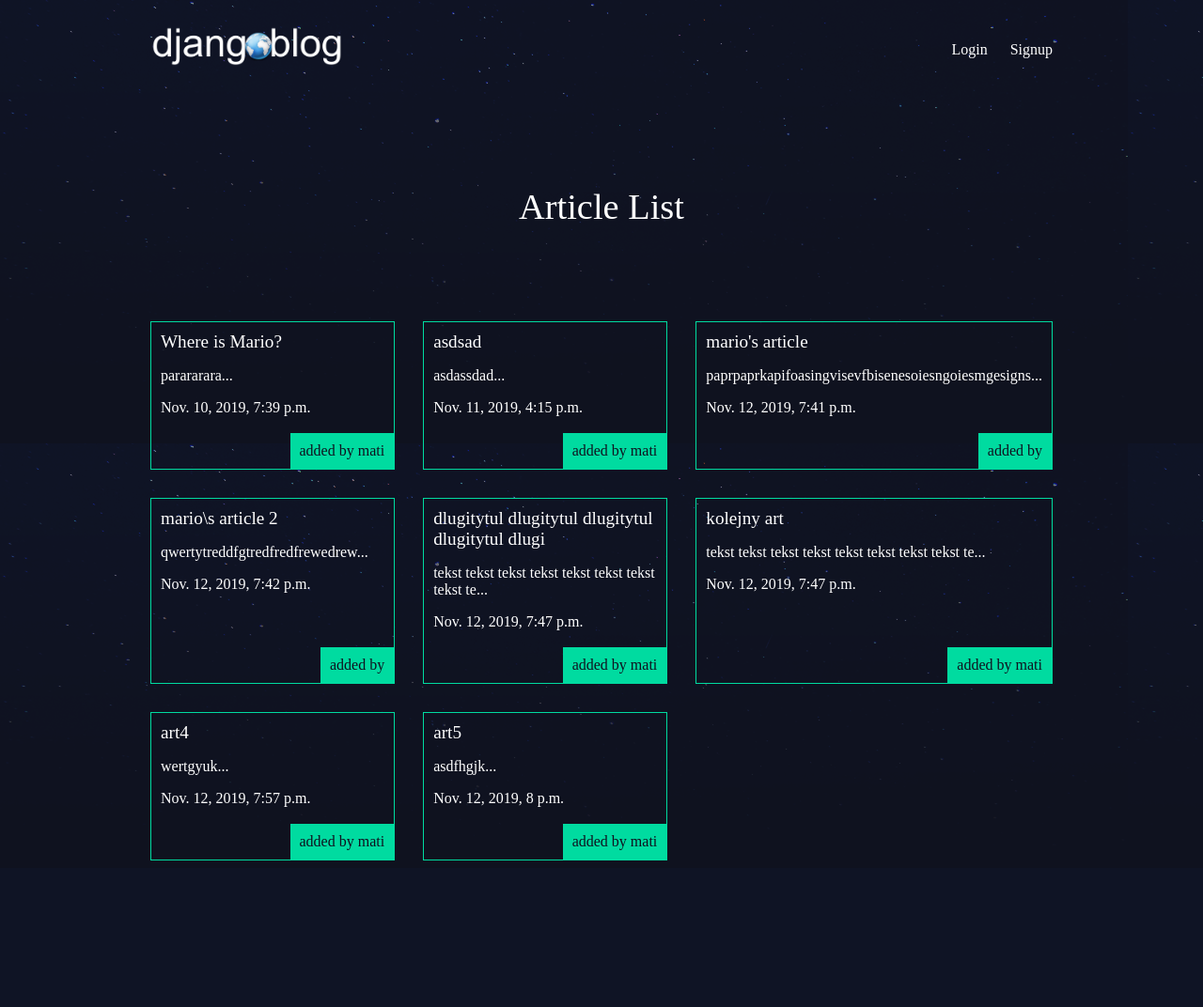
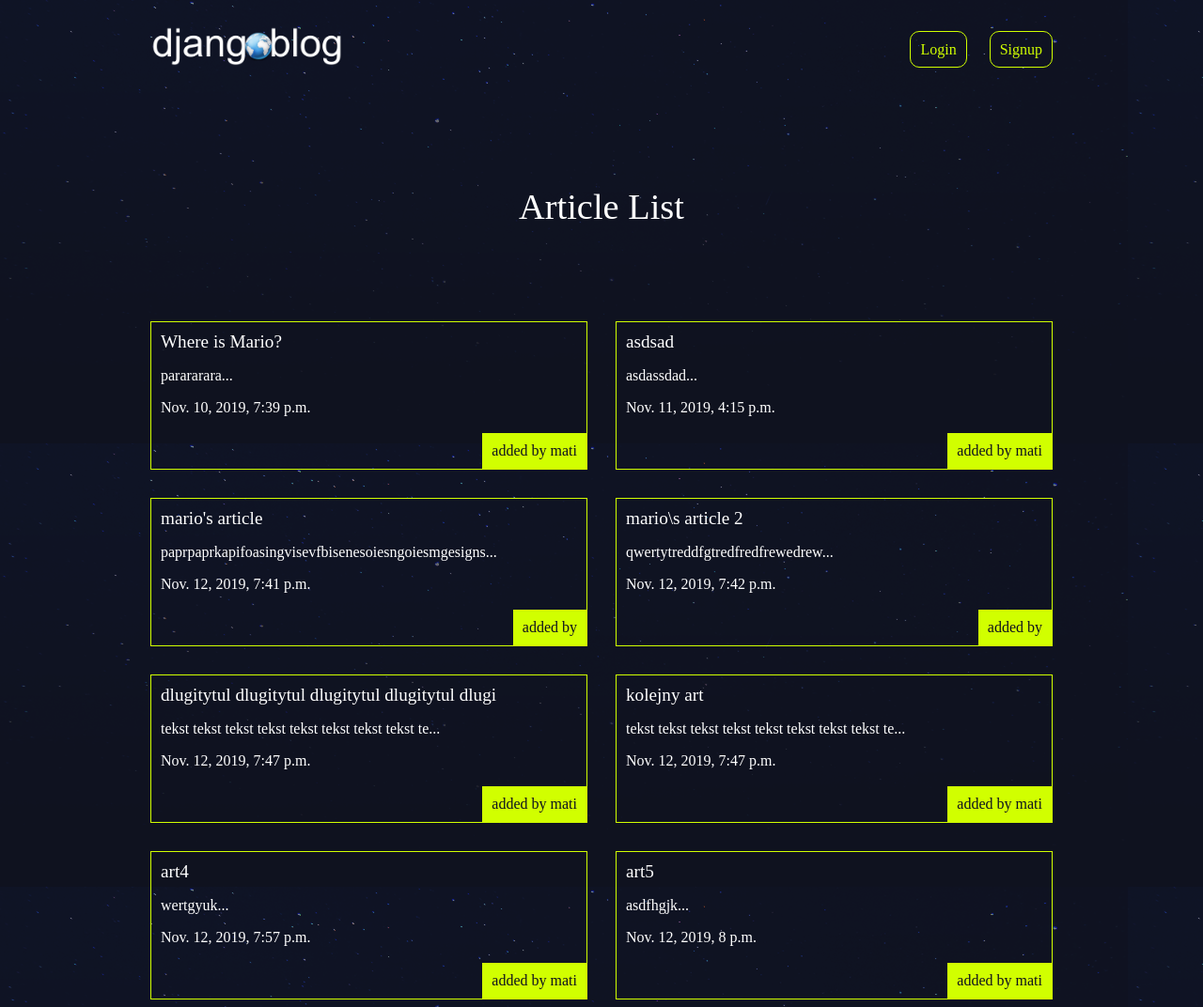
Before and after one commit to mateuszdabski/SZT-project, a Django app: page / in a window 1280 px wide. Shown: the whole page at 94% size. Before the commit the page ends 916 px from the top, so only its background shows below. Run offline with Django 3.2, Linux system fonts and the light colour scheme; data comes from the database, SQL or seed files in the repository; both versions use the stored data as it was after the commit; parts of the project's set-up code (start-up, migrations or seed data) failed here and were passed over.

Commit message:
Minor fixes and changes

```diff
--- a/djangoblog/articles/models.py
+++ b/djangoblog/articles/models.py
@@ -3,7 +3,7 @@
 
 class Article(models.Model):
     title = models.CharField(max_length=100)
-    slug = models.SlugField()
+    slug = models.SlugField(unique=True)
     body = models.TextField()
     date = models.DateTimeField(auto_now_add=True)
     thumb = models.ImageField(default='default.jpg', blank=True)
--- a/djangoblog/assets/styles.css
+++ b/djangoblog/assets/styles.css
@@ -48,21 +48,23 @@
 
 nav button{
     background: none;
-    color: #fff;
     cursor: pointer;
-    border: 0;
     font-size: 16px;
+    border: 1px solid #D1FF00;
+    padding: 10px;
+    border-radius: 8px;
+    color: #D1FF00;
 }
 
 .articles{
     display: grid;
-    grid-template-columns: 1fr 1fr 1fr;
+    grid-template-columns: 1fr 1fr;
     grid-gap: 30px;
 }
 
 .article{
     padding: 10px;
-    border: 1px solid #00dba0;
+    border: 1px solid #D1FF00;
     position: relative;
     padding-bottom: 40px;
 }
@@ -73,7 +75,7 @@
 
 .article .author{
     padding: 10px;
-    background: #00dba0;
+    background: #D1FF00;
     position: absolute;
     right: 0;
     bottom: 0;
@@ -108,7 +110,7 @@
 
 .site-form {
     margin-top: 60px;
-    border: 1px solid #00dba0;
+    border: 1px solid #D1FF00;
     padding: 20px;
 }
 
@@ -119,10 +121,10 @@
 }
 
 a.highlight{
-    border: 1px solid #00dba0;
+    border: 1px solid #D1FF00;
     padding: 10px;
-    border-radius: 4px;
-    color: #00dba0;
+    border-radius: 10px;
+    color: #D1FF00;
 }
 
 .helptext, .helptext ul{
@@ -145,9 +147,10 @@
 }
 
 .site-form input[type="submit"]{
-    background: #00dba0;
+    background: #D1FF00;
     border: 0;
     color: #fff;
+    cursor: pointer;
     font-size: 20px;
     border-radius: 4px;
     margin: 10px 0;
--- a/djangoblog/templates/base_layout.html
+++ b/djangoblog/templates/base_layout.html
@@ -20,8 +20,8 @@
           </li>
           <li><a href="{% url 'articles:create' %}" class="highlight">New Article</a></li>
           {% else %}
-          <li><a href="{% url 'accounts:login' %}">Login</a></li>
-          <li><a href="{% url 'accounts:signup' %}">Signup</a></li>
+          <li><a href="{% url 'accounts:login' %}" class="highlight">Login</a></li>
+          <li><a href="{% url 'accounts:signup' %}" class="highlight">Signup</a></li>
           {% endif %}
         </ul>
       </nav>
```
Also changed, not shown: djangoblog/articles/migrations/0005_auto_20191112_2059.py (added), djangoblog/assets/background.png (added), djangoblog/db.sqlite3, djangoblog/media/default.jpg (renamed from djangoblog/media/default.png), djangoblog/media/husky_dTXYQLH.jpg (added).
